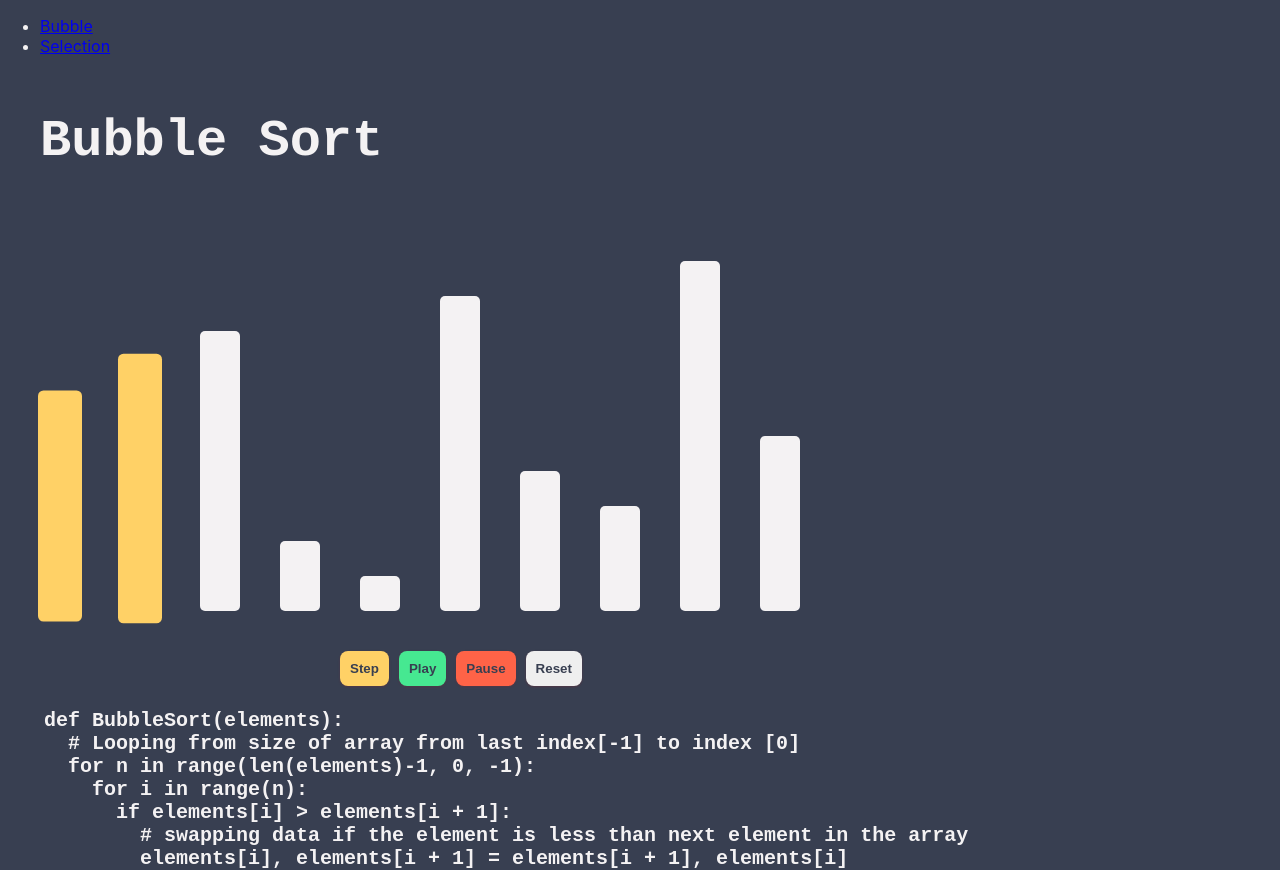
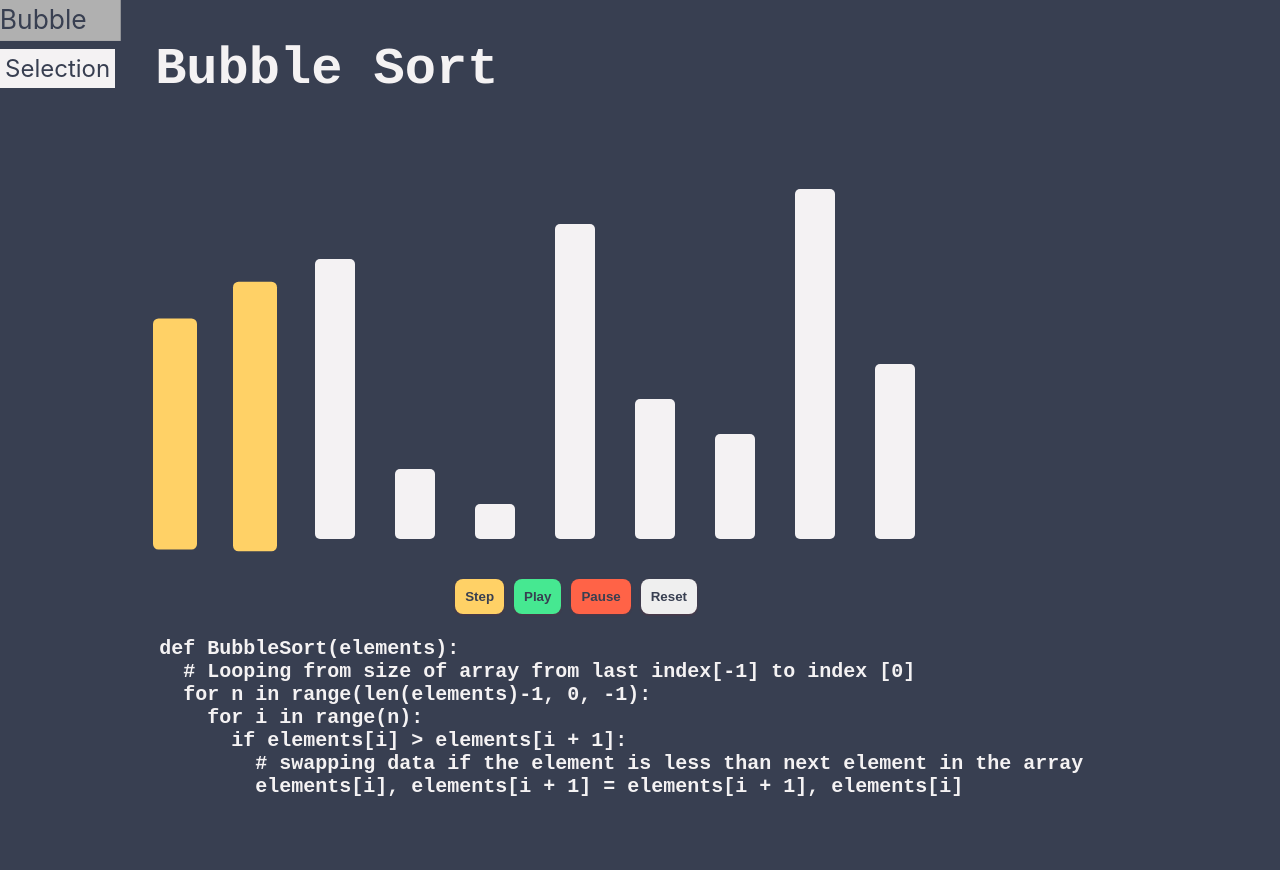
Before and after one commit to IrvinDelgado/algo-reviewer, a React (Create React App) app: page / in a window 1280 px wide. After the commit the page ends 800 px from the top, so only its background shows below. Built offline with nearby package versions, Linux system fonts and the light colour scheme.

Commit message:
simple nav

```diff
--- a/src/styles/main.css
+++ b/src/styles/main.css
@@ -71,3 +71,28 @@ pre {
 .btn-pause {
   background-color: tomato;
 }
+.page {
+  display: flex;
+  height: 100vh;
+}
+
+.nav {
+  background-color: #383F51;
+  display: flex;
+  flex-direction: column;
+}
+
+.navItem {
+  text-decoration: none;
+  color:#383F51;
+  font-size: x-large;
+  background-color: #F4F2F3;
+  padding: 5px;
+  margin-bottom: 10px;
+  transition: all .2s ease-in-out;
+}
+
+.navItem:hover {
+  background-color: #b0b0b0;
+  transform: scale(1.1);
+}
--- a/src/views/Home.tsx
+++ b/src/views/Home.tsx
@@ -10,16 +10,11 @@ import SelectionSort from "../components/algo/selection-sort/SelectionSort";
 const Home = () => {
   return (
     <Router>
-      <nav className="nav">
-        <ul>
-          <li>
-            <Link to="/bubble">Bubble</Link>
-          </li>
-          <li>
-            <Link to="/selection">Selection</Link>
-          </li>
-        </ul>
-      </nav>
+      <div className="page">
+        <div className="nav">
+          <Link className="navItem" to="/bubble">Bubble</Link>
+          <Link className="navItem" to="/selection">Selection</Link>
+        </div>
         <div className="content">
           <Routes>
             <Route path="/bubble" element={<BubbleSort/>}/>
@@ -27,6 +22,7 @@ const Home = () => {
             <Route path="*" element={<BubbleSort/>}/>
           </Routes>
         </div>
+      </div>
     </Router>
   )
 }
```
Lines whose indentation alone changed are shown as unchanged.
